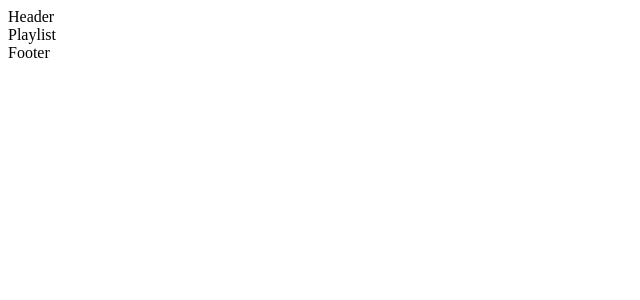
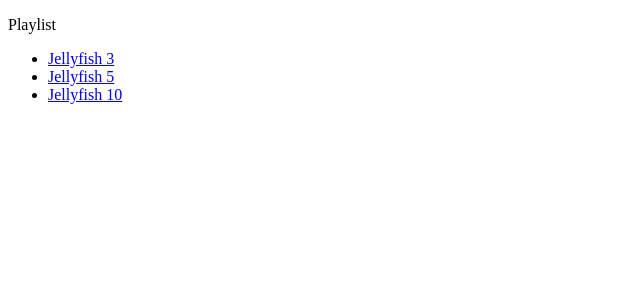
Before and after one commit to ildafon/react-video-player, a React app: page / in a window 1280 px wide. Shown: the top 300 px of the page, without its empty margins (0-640 px from the left). Built offline with nearby package versions, Linux system fonts and the light colour scheme; the HTML template or start-up script is replaced by a standard one.

Commit message:
ReactPlayer default

```diff
--- a/package.json
+++ b/package.json
@@ -27,6 +27,7 @@
     "react": "^15.3.1",
     "react-bootstrap": "^0.30.7",
     "react-dom": "^15.3.1",
+    "react-player": "^0.14.1",
     "react-router": "^3.0.1",
     "webpack": "^1.13.2",
     "webpack-dev-middleware": "^1.6.1"
--- a/src/components/App.js
+++ b/src/components/App.js
@@ -10,7 +10,7 @@ export default (props) => {
         <Router history={browserHistory}>
             <Route path="/" component={Template}>
                 <IndexRoute component={PlayList}/>
-                <Route path="/:id" component={VideoPlayer}/>
+                <Route path="video" component={VideoPlayer}/>
             </Route>
         </Router>
 
--- a/src/components/core/Footer.js
+++ b/src/components/core/Footer.js
@@ -1,5 +1,5 @@
 import React from 'react';
-import {Grid} from 'react-bootstrap';
+
 
 
 class Footer extends React.Component {
@@ -10,7 +10,7 @@ class Footer extends React.Component {
     render(){
         return (
             <div className="footer">
-                Footer
+
             </div>
 
         )
--- a/src/components/core/Header.js
+++ b/src/components/core/Header.js
@@ -1,5 +1,5 @@
 import React from 'react';
-import {Navbar} from 'react-bootstrap';
+
 
 
 class Header extends React.Component {
@@ -9,7 +9,7 @@ class Header extends React.Component {
 
     render(){
         return (
-            <Navbar>Header</Navbar>
+            <div></div>
         )
     }
 }
--- a/src/components/player/PlayList.js
+++ b/src/components/player/PlayList.js
@@ -1,6 +1,11 @@
 import React from 'react';
+import {Link} from 'react-router';
 
-
+const localPlayList = [
+    {id:0, name: 'Jellyfish 3', src: 'http://jell.yfish.us/media/jellyfish-3-mbps-hd-h264.mkv'},
+    {id:1, name: 'Jellyfish 5', src: 'http://jell.yfish.us/media/jellyfish-5-mbps-hd-h264.mkv'},
+    {id:2, name: 'Jellyfish 10', src: 'http://jell.yfish.us/media/jellyfish-10-mbps-hd-h264.mkv'}
+]
 
 class PlayList extends React.Component {
     constructor(props){
@@ -9,7 +14,24 @@ class PlayList extends React.Component {
 
     render(){
         return (
-            <div>Playlist</div>
+            <div>
+                <p>Playlist</p>
+                <div>
+                    <ul>
+                    {localPlayList.map(video => (
+                        <li key={video.id}><Link
+                         to={{
+                             pathname: `/video`,
+                             query: { src: video.src}
+                         }}
+                        >
+                            {video.name}
+                        </Link></li>
+                    ))}
+                    </ul>
+                </div>
+            </div>
+
         )
     }
 }
--- a/src/components/player/VideoPlayer.js
+++ b/src/components/player/VideoPlayer.js
@@ -1,15 +1,22 @@
 import React from 'react';
+import {Link} from 'react-router';
+import ReactPlayer from 'react-player';
 
-
+const ACTIVE = { color: 'red' }
 
 class VideoPlayer extends React.Component {
     constructor(props){
         super(props);
+        this.sourceURL = props.location.query.src
     }
 
     render(){
         return (
-            <div>Video Player</div>
+            <div>
+                <h3>Video Player</h3>
+                <p><Link to="/" activeStyle={ACTIVE} >Back</Link></p>
+                <ReactPlayer url={this.sourceURL} playing/>
+            </div>
         )
     }
 }
```
Also changed, not shown: 3 other files (tests, documents, lock files or other folders).
